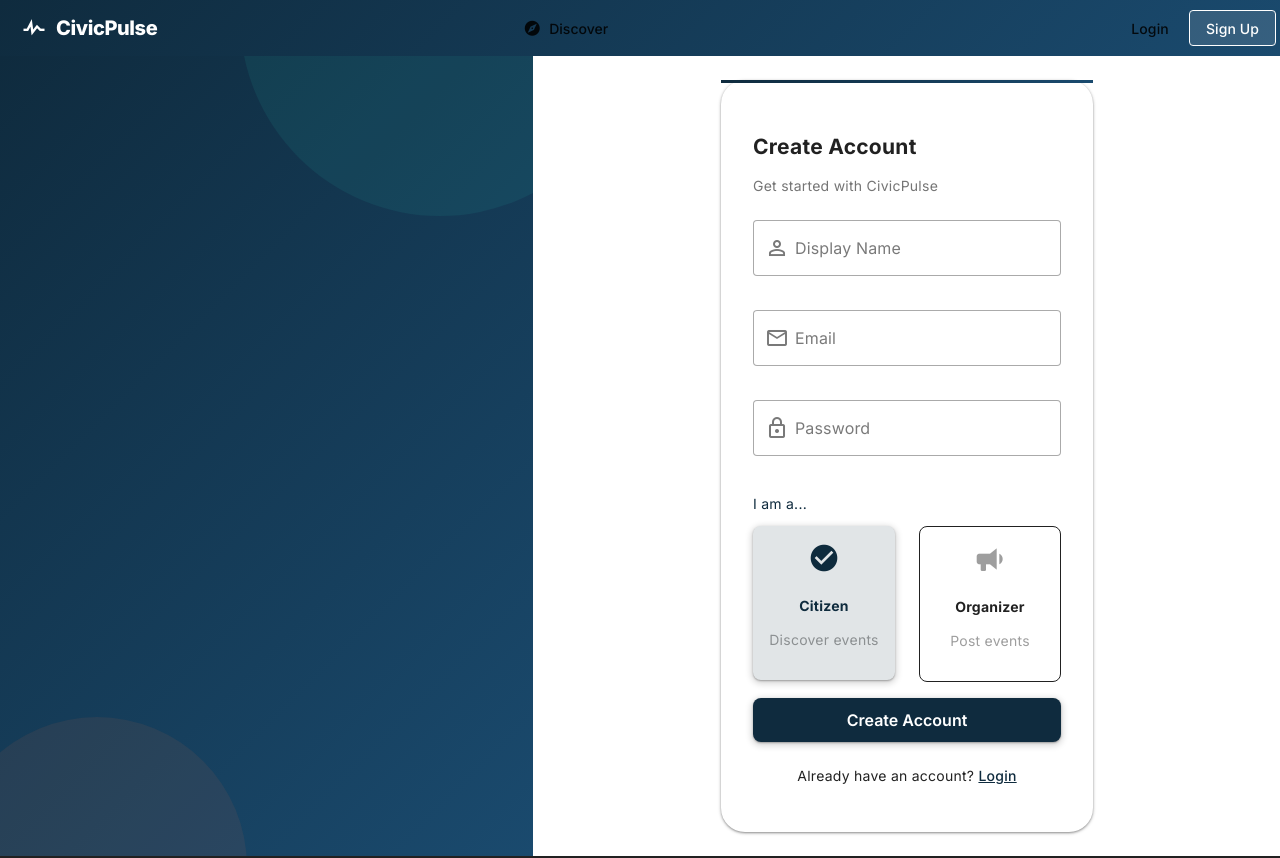
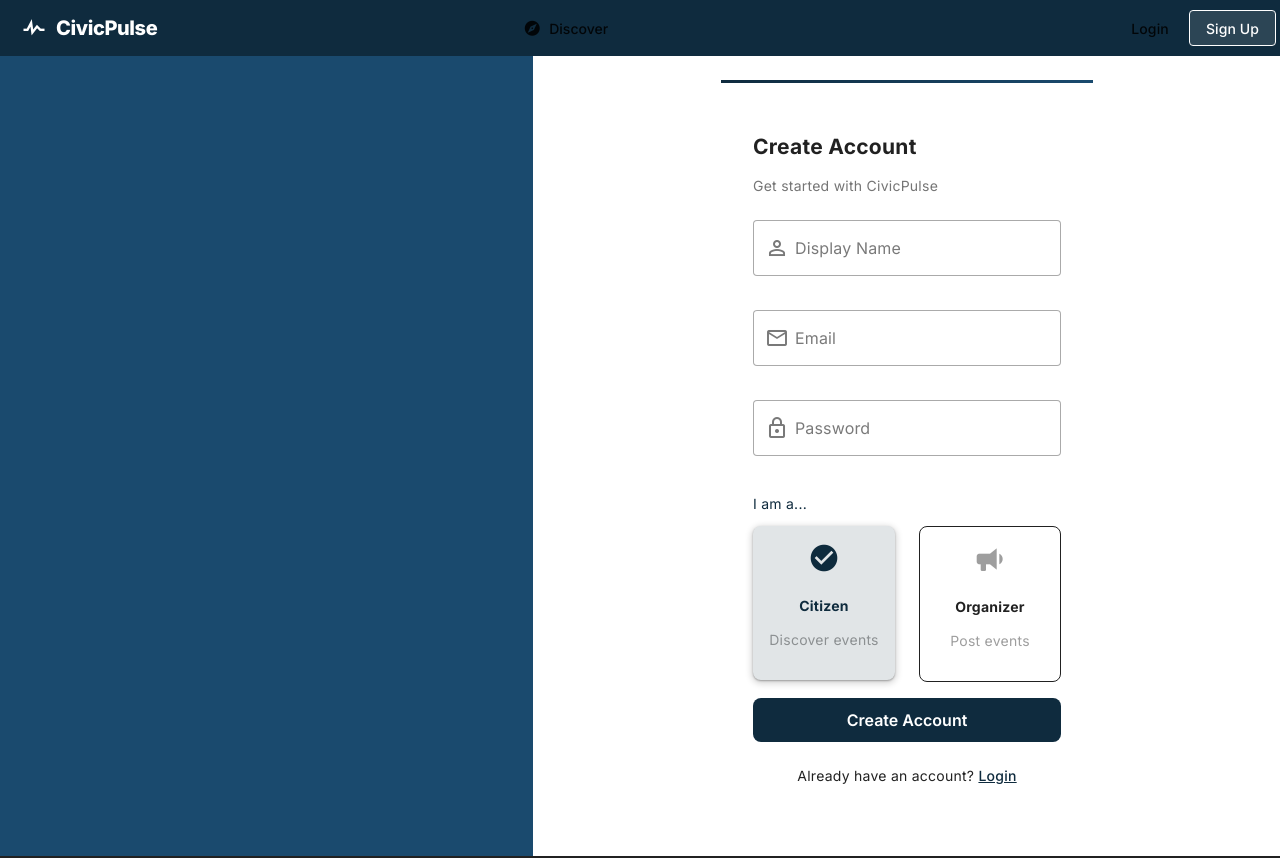
Before and after one commit to CarsonL15/CivicPulse, a Nuxt app in the folder frontend/: page /register in a window 1280 px wide. Shown: the top 858 px of the page. Built offline with nearby package versions, Linux system fonts and the light colour scheme.

Commit message:
Lighten hero blue, remove all shadows and gradients for matte look

```diff
--- a/frontend/app/components/AppNavBar.vue
+++ b/frontend/app/components/AppNavBar.vue
@@ -1,5 +1,5 @@
 <template>
-  <v-app-bar class="navbar-gradient" density="comfortable" scroll-behavior="elevate">
+  <v-app-bar class="navbar-gradient" density="comfortable" flat>
     <v-app-bar-title>
       <NuxtLink to="/" class="text-white text-decoration-none d-flex align-center ga-2">
         <v-icon icon="mdi-pulse" size="28" />
@@ -68,7 +68,7 @@ const { user, isAuthenticated, isOrganizer, isAdmin, logout } = useAuth()
 
 <style scoped>
 .navbar-gradient {
-  background: linear-gradient(135deg, #0f2b3e 0%, #1a4a6e 100%) !important;
+  background: #0f2b3e !important;
 }
 
 .navbar-brand {
--- a/frontend/app/components/CategoryFilter.vue
+++ b/frontend/app/components/CategoryFilter.vue
@@ -6,7 +6,7 @@
       :key="cat.value"
       :color="cat.color"
       :variant="modelValue === cat.value ? 'flat' : 'tonal'"
-      :elevation="modelValue === cat.value ? 2 : 0"
+      :elevation="0"
       :prepend-icon="modelValue === cat.value ? 'mdi-check' : cat.icon"
       :class="['animate-fade-in-up', `stagger-${i + 1}`, 'category-chip']"
       @click="toggle(cat.value)"
--- a/frontend/app/components/EventCard.vue
+++ b/frontend/app/components/EventCard.vue
@@ -1,7 +1,7 @@
 <template>
   <v-card
-    class="event-card hover-lift"
-    elevation="2"
+    class="event-card"
+    variant="outlined"
     rounded="lg"
     :style="{ borderTop: `3px solid ${categoryColor}` }"
     :class="[animationClass]"
--- a/frontend/app/components/EventForm.vue
+++ b/frontend/app/components/EventForm.vue
@@ -1,5 +1,5 @@
 <template>
-  <v-card rounded="xl" elevation="3" class="animate-fade-in-up">
+  <v-card rounded="xl" variant="outlined" class="animate-fade-in-up">
     <v-card-text class="pa-6">
       <v-form ref="form" @submit.prevent="$emit('submit')">
         <p class="text-overline text-primary mb-3">Event Details</p>
@@ -77,7 +77,7 @@
           :loading="loading"
           block
           rounded="lg"
-          elevation="2"
+          elevation="0"
           prepend-icon="mdi-send"
           class="submit-btn"
         >
--- a/frontend/app/components/EventList.vue
+++ b/frontend/app/components/EventList.vue
@@ -3,7 +3,7 @@
     <div v-if="loading" class="py-4">
       <v-row>
         <v-col v-for="n in 6" :key="n" cols="12" sm="6" lg="4">
-          <v-skeleton-loader type="card" elevation="2" rounded="lg" />
+          <v-skeleton-loader type="card" rounded="lg" />
         </v-col>
       </v-row>
     </div>
--- a/frontend/app/components/SearchBar.vue
+++ b/frontend/app/components/SearchBar.vue
@@ -90,6 +90,5 @@ function clearImage() {
 <style scoped>
 .search-field :deep(.v-field) {
   font-size: 1.05rem;
-  box-shadow: 0 2px 12px rgba(0, 0, 0, 0.08);
 }
 </style>
--- a/frontend/app/pages/bookmarks.vue
+++ b/frontend/app/pages/bookmarks.vue
@@ -14,7 +14,7 @@
     <div v-if="loading" class="py-4">
       <v-row>
         <v-col v-for="n in 3" :key="n" cols="12" sm="6" lg="4">
-          <v-skeleton-loader type="card" elevation="2" rounded="lg" />
+          <v-skeleton-loader type="card" rounded="lg" />
         </v-col>
       </v-row>
     </div>
--- a/frontend/app/pages/events/create.vue
+++ b/frontend/app/pages/events/create.vue
@@ -13,7 +13,7 @@
     </v-alert>
 
     <!-- Success Card -->
-    <v-card v-if="success" rounded="xl" elevation="3" class="mb-6 animate-scale-in" color="success" variant="tonal">
+    <v-card v-if="success" rounded="xl" elevation="0" class="mb-6 animate-scale-in" color="success" variant="tonal">
       <v-card-text class="pa-6">
         <div class="d-flex align-center ga-3 mb-3">
           <v-icon icon="mdi-check-circle" size="48" color="success" />
--- a/frontend/app/pages/index.vue
+++ b/frontend/app/pages/index.vue
@@ -40,7 +40,7 @@
         <div v-if="search.loading.value" class="py-4">
           <v-row>
             <v-col v-for="n in 3" :key="n" cols="12" sm="6" lg="4">
-              <v-skeleton-loader type="card" elevation="2" rounded="lg" />
+              <v-skeleton-loader type="card" rounded="lg" />
             </v-col>
           </v-row>
         </div>
@@ -58,9 +58,8 @@
             cols="12" sm="6" lg="4"
           >
             <v-card
-              elevation="2"
+              variant="outlined"
               rounded="lg"
-              class="hover-lift"
               :class="['animate-fade-in-up', `stagger-${(index % 9) + 1}`]"
               :style="{ borderTop: `3px solid ${categoryColorHex(result.category)}` }"
               @click="navigateTo(`/events/${result.id}`)"
@@ -100,7 +99,7 @@
         <div v-if="eventsLoading" class="py-4">
           <v-row>
             <v-col v-for="n in 6" :key="n" cols="12" sm="6" lg="4">
-              <v-skeleton-loader type="card" elevation="2" rounded="lg" />
+              <v-skeleton-loader type="card" rounded="lg" />
             </v-col>
           </v-row>
         </div>
@@ -186,6 +185,6 @@ onMounted(async () => {
 
 <style scoped>
 .hero-section {
-  background: linear-gradient(135deg, #0f2b3e 0%, #1a4a6e 100%);
+  background: #1a4a6e;
 }
 </style>
--- a/frontend/app/pages/login.vue
+++ b/frontend/app/pages/login.vue
@@ -21,7 +21,7 @@
             <h1 class="text-h5 font-weight-bold text-gradient-primary">CivicPulse</h1>
           </div>
 
-          <v-card rounded="xl" elevation="6" class="auth-card">
+          <v-card rounded="xl" elevation="0" class="auth-card">
             <v-card-text class="pa-8">
               <h2 class="text-h5 font-weight-bold mb-1">Login</h2>
               <p class="text-body-2 text-grey-darken-1 mb-6">Sign in to your account</p>
@@ -47,7 +47,7 @@
                   class="mb-4"
                   :rules="[v => !!v || 'Password is required']"
                 />
-                <v-btn type="submit" color="primary" block size="large" rounded="lg" elevation="2" :loading="loading" class="auth-btn">
+                <v-btn type="submit" color="primary" block size="large" rounded="lg" elevation="0" :loading="loading" class="auth-btn">
                   Login
                 </v-btn>
               </v-form>
@@ -88,31 +88,7 @@ async function handleLogin() {
 
 <style scoped>
 .auth-panel {
-  background: linear-gradient(135deg, #0f2b3e 0%, #1a4a6e 100%);
-  position: relative;
-  overflow: hidden;
-}
-
-.auth-panel::before {
-  content: '';
-  position: absolute;
-  top: -30%;
-  right: -20%;
-  width: 400px;
-  height: 400px;
-  border-radius: 50%;
-  background: rgba(38, 166, 154, 0.12);
-}
-
-.auth-panel::after {
-  content: '';
-  position: absolute;
-  bottom: -20%;
-  left: -10%;
-  width: 300px;
-  height: 300px;
-  border-radius: 50%;
-  background: rgba(255, 112, 67, 0.08);
+  background: #1a4a6e;
 }
 
 .auth-card {
--- a/frontend/app/pages/register.vue
+++ b/frontend/app/pages/register.vue
@@ -21,7 +21,7 @@
             <h1 class="text-h5 font-weight-bold text-gradient-primary">CivicPulse</h1>
           </div>
 
-          <v-card rounded="xl" elevation="6" class="auth-card">
+          <v-card rounded="xl" elevation="0" class="auth-card">
             <v-card-text class="pa-8">
               <h2 class="text-h5 font-weight-bold mb-1">Create Account</h2>
               <p class="text-body-2 text-grey-darken-1 mb-6">Get started with CivicPulse</p>
@@ -89,7 +89,7 @@
                   </v-col>
                 </v-row>
 
-                <v-btn type="submit" color="primary" block size="large" rounded="lg" elevation="2" :loading="loading" class="auth-btn">
+                <v-btn type="submit" color="primary" block size="large" rounded="lg" elevation="0" :loading="loading" class="auth-btn">
                   Create Account
                 </v-btn>
               </v-form>
@@ -132,31 +132,7 @@ async function handleRegister() {
 
 <style scoped>
 .auth-panel {
-  background: linear-gradient(135deg, #0f2b3e 0%, #1a4a6e 100%);
-  position: relative;
-  overflow: hidden;
-}
-
-.auth-panel::before {
-  content: '';
-  position: absolute;
-  top: -30%;
-  right: -20%;
-  width: 400px;
-  height: 400px;
-  border-radius: 50%;
-  background: rgba(38, 166, 154, 0.12);
-}
-
-.auth-panel::after {
-  content: '';
-  position: absolute;
-  bottom: -20%;
-  left: -10%;
-  width: 300px;
-  height: 300px;
-  border-radius: 50%;
-  background: rgba(255, 112, 67, 0.08);
+  background: #1a4a6e;
 }
 
 .auth-card {
```
Also changed, not shown: frontend/app/pages/admin/index.vue (+4 -4 lines).
